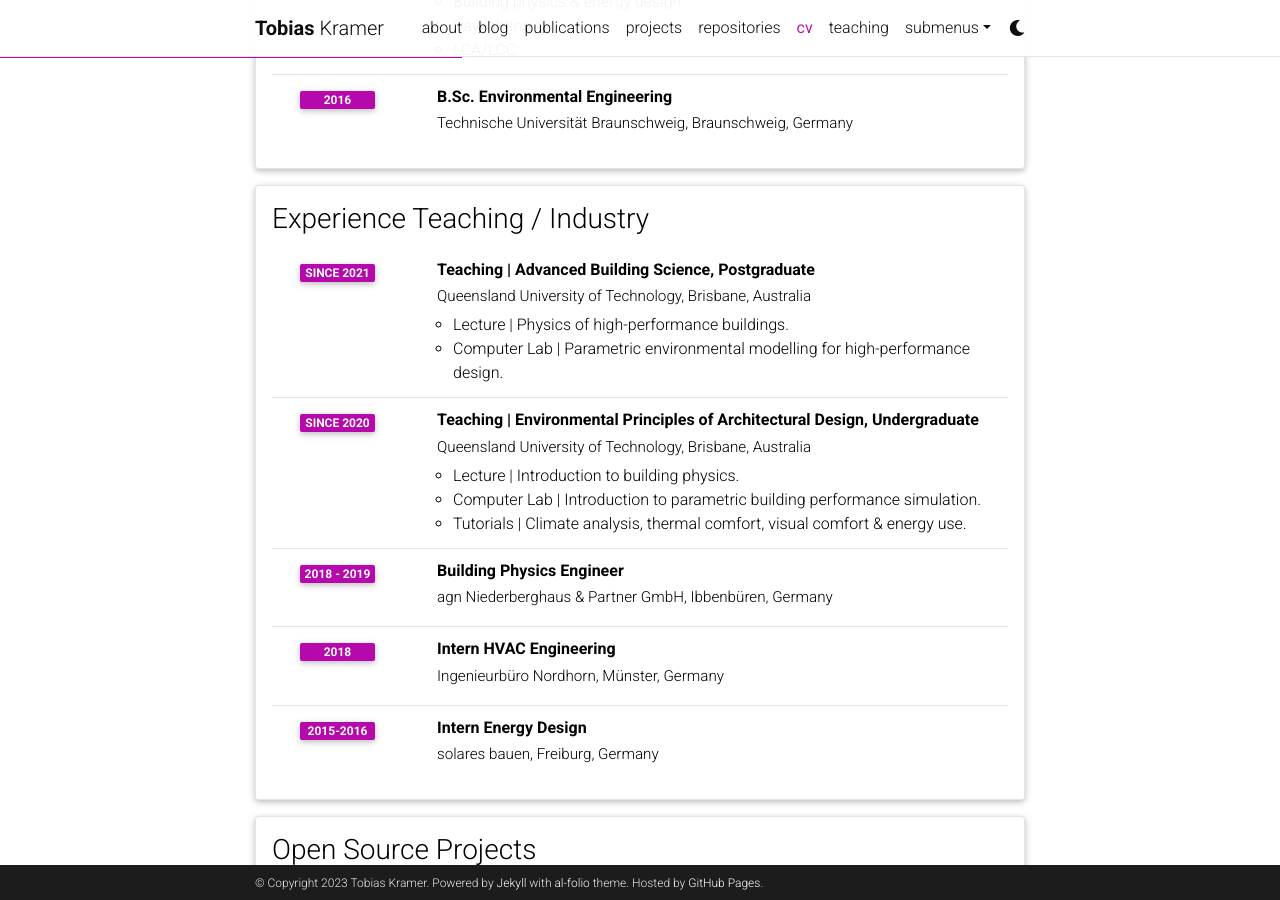
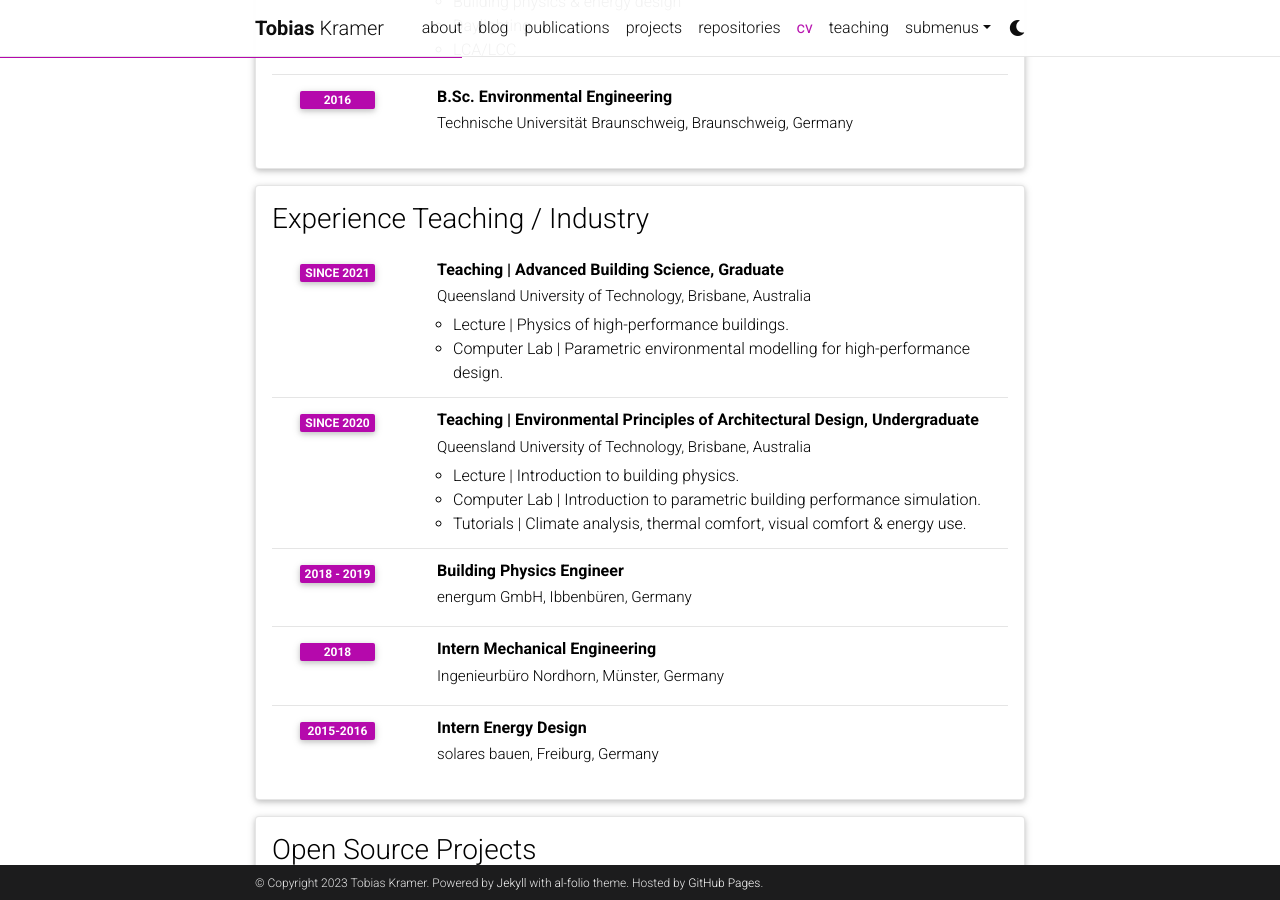
Before and after one commit to t-kramer/t-kramer.github.io, a Jekyll site: the page built from _pages/cv.md, in a window 1280 px wide and 900 px high, scrolled down 633 px. Built offline with Jekyll 4.4.1, drawn with Linux system fonts in a browser that asks for light colours; comment, search, counter and statistics services are not loaded; a style sheet for code colours, icons or effects is not loaded.

Commit message:
another update

```diff
--- a/_data/cv.yml
+++ b/_data/cv.yml
@@ -36,7 +36,7 @@
 - title: Experience Teaching / Industry
   type: time_table
   contents:
-    - title: Teaching | Advanced Building Science, Postgraduate
+    - title: Teaching | Advanced Building Science, Graduate
       institution: Queensland University of Technology, Brisbane, Australia
       year: Since 2021
       description:
@@ -55,10 +55,10 @@
         - Tutorials | Climate analysis, thermal comfort, visual comfort & energy use.
 
     - title: Building Physics Engineer
-      institution: agn Niederberghaus & Partner GmbH, Ibbenbüren, Germany
+      institution: energum GmbH, Ibbenbüren, Germany
       year: 2018 - 2019
 
-    - title: Intern HVAC Engineering
+    - title: Intern Mechanical Engineering
       institution: Ingenieurbüro Nordhorn, Münster, Germany
       year: 2018
 
```
